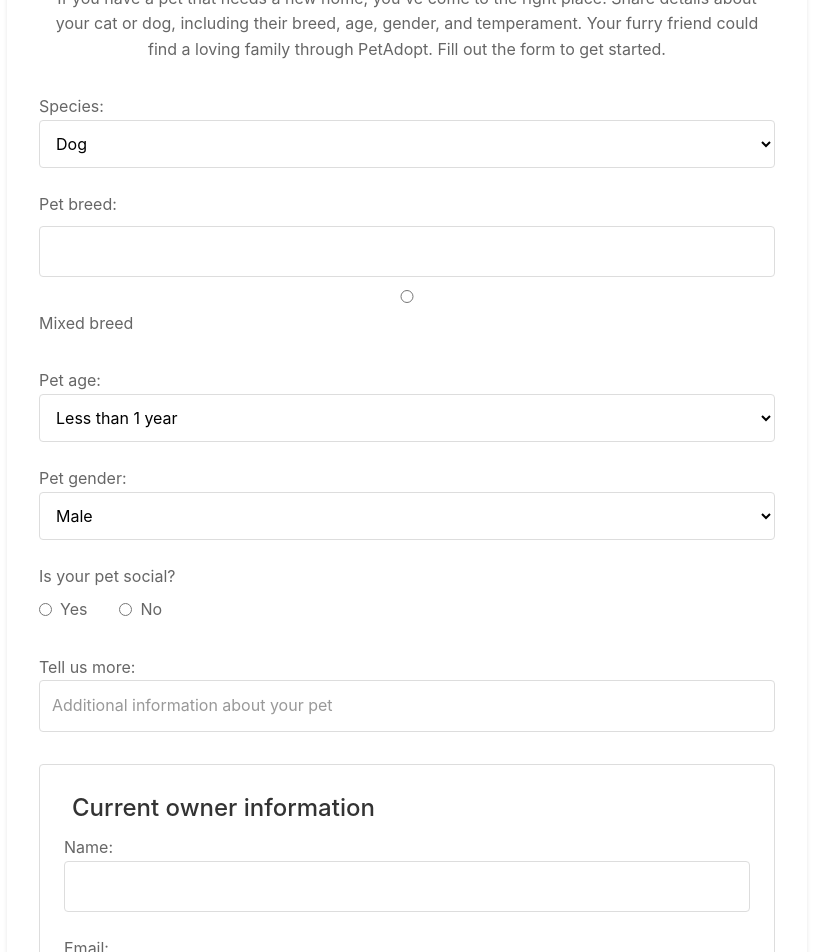
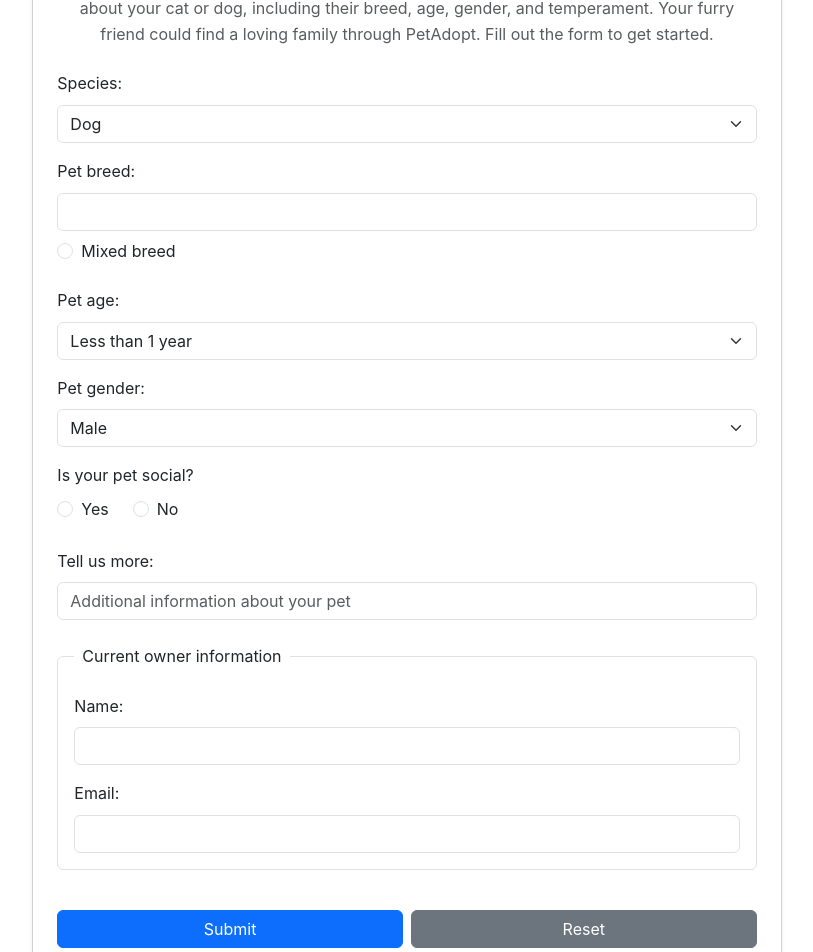
Before and after one commit to salimaammarr/TinPets, a React (Create React App) app in the folder frontend-react/: page /giveaway in a window 1280 px wide. Shown: the part 200-1152 px from the top of the page, without its empty margins (233-1046 px from the left). Built offline with nearby package versions, Linux system fonts and the light colour scheme.

Commit message:
Convert Giveaway component to use Bootstrap classes

```diff
--- a/frontend-react/src/pages/Giveaway.css
+++ /dev/null
@@ -1,153 +0,0 @@
-.giveaway {
-  max-width: 800px;
-  margin: 2rem auto;
-  padding: 2rem;
-  background-color: #ffffff;
-  border-radius: 8px;
-  box-shadow: 0 2px 4px rgba(0, 0, 0, 0.1);
-}
-
-.giveaway h1 {
-  text-align: center;
-  color: #333;
-  margin-bottom: 1rem;
-}
-
-.intro {
-  text-align: center;
-  color: #666;
-  margin-bottom: 2rem;
-  line-height: 1.6;
-}
-
-.form-group {
-  margin-bottom: 1.5rem;
-}
-
-.form-group label {
-  display: block;
-  margin-bottom: 0.5rem;
-  color: #666;
-}
-
-.form-group select,
-.form-group input[type="text"],
-.form-group input[type="email"] {
-  width: 100%;
-  padding: 0.75rem;
-  border: 1px solid #ddd;
-  border-radius: 4px;
-  font-size: 1rem;
-  background-color: #fff;
-}
-
-.breed-group {
-  margin-bottom: 2rem;
-}
-
-.breed-preference {
-  margin-top: 0.5rem;
-}
-
-.breed-preference input[type="radio"] {
-  margin-right: 0.5rem;
-}
-
-.social-group p {
-  margin-bottom: 0.5rem;
-  color: #666;
-}
-
-.radio-group {
-  display: flex;
-  gap: 2rem;
-}
-
-.radio-group label {
-  display: flex;
-  align-items: center;
-  gap: 0.5rem;
-  color: #666;
-}
-
-.owner-info {
-  margin: 2rem 0;
-  padding: 1.5rem;
-  border: 1px solid #ddd;
-  border-radius: 4px;
-}
-
-.owner-info legend {
-  color: #333;
-  font-weight: 500;
-  padding: 0 0.5rem;
-}
-
-.buttons {
-  display: flex;
-  gap: 1rem;
-  margin-top: 2rem;
-}
-
-.buttons button {
-  flex: 1;
-  padding: 0.75rem;
-  border: none;
-  border-radius: 4px;
-  font-size: 1rem;
-  cursor: pointer;
-  transition: all 0.3s ease;
-}
-
-.buttons button[type="submit"] {
-  background-color: #007bff;
-  color: white;
-}
-
-.buttons button[type="submit"]:hover {
-  background-color: #0056b3;
-}
-
-.buttons button[type="button"] {
-  background-color: #6c757d;
-  color: white;
-}
-
-.buttons button[type="button"]:hover {
-  background-color: #545b62;
-}
-
-.error-message {
-  color: #dc3545;
-  text-align: center;
-  margin-top: 1rem;
-  font-size: 0.9rem;
-}
-
-.success-message {
-  color: #28a745;
-  text-align: center;
-  margin-top: 1rem;
-  font-size: 0.9rem;
-}
-
-/* Responsive adjustments */
-@media (max-width: 768px) {
-  .giveaway {
-    margin: 1rem;
-    padding: 1rem;
-  }
-
-  .buttons {
-    flex-direction: column;
-  }
-
-  .radio-group {
-    flex-direction: column;
-    gap: 1rem;
-  }
-
-  .owner-info {
-    padding: 1rem;
-  }
-}
--- a/frontend-react/src/pages/Giveaway.tsx
+++ b/frontend-react/src/pages/Giveaway.tsx
@@ -1,5 +1,4 @@
 import React, { useState } from "react";
-import "./Giveaway.css";
 
 interface PetFormData {
   species: string;
@@ -128,59 +127,73 @@ const Giveaway: React.FC = () => {
   };
 
   return (
-    <div className="giveaway">
-      <h1>Welcome to pets giveaway!</h1>
-      <p className="intro">
-        If you have a pet that needs a new home, you've come to the right place.
-        Share details about your cat or dog, including their breed, age, gender,
-        and temperament. Your furry friend could find a loving family through
-        PetAdopt. Fill out the form to get started.
+    <div className="container py-4">
+      <div className="row justify-content-center">
+        <div className="col-lg-8">
+          <div className="card shadow-sm">
+            <div className="card-body p-4">
+              <h1 className="text-center mb-3">Welcome to pets giveaway!</h1>
+              <p className="text-muted text-center mb-4">
+                If you have a pet that needs a new home, you've come to the
+                right place. Share details about your cat or dog, including
+                their breed, age, gender, and temperament. Your furry friend
+                could find a loving family through PetAdopt. Fill out the form
+                to get started.
               </p>
 
               <form onSubmit={handleSubmit}>
-        <div className="form-group">
-          <label htmlFor="species">
+                <div className="mb-3">
+                  <label htmlFor="species" className="form-label">
                     Species:
+                  </label>
                   <select
                     id="species"
                     name="species"
+                    className="form-select"
                     value={formData.species}
                     onChange={handleInputChange}
                   >
                     <option value="dog">Dog</option>
                     <option value="cat">Cat</option>
                   </select>
-          </label>
                 </div>
 
-        <div className="form-group breed-group">
-          <label htmlFor="breed">Pet breed:</label>
+                <div className="mb-4">
+                  <label htmlFor="breed" className="form-label">
+                    Pet breed:
+                  </label>
                   <input
                     type="text"
                     id="breed"
                     name="breed"
+                    className="form-control mb-2"
                     value={formData.breed}
                     onChange={handleInputChange}
                     disabled={noPreferenceBreed}
                   />
-          <div className="breed-preference">
+                  <div className="form-check">
                     <input
                       type="radio"
                       id="mixedBreed"
                       name="breedPreference"
+                      className="form-check-input"
                       checked={noPreferenceBreed}
                       onChange={handleBreedPreferenceChange}
                     />
-            <label htmlFor="mixedBreed">Mixed breed</label>
+                    <label className="form-check-label" htmlFor="mixedBreed">
+                      Mixed breed
+                    </label>
                   </div>
                 </div>
 
-        <div className="form-group">
-          <label htmlFor="ageCategory">
+                <div className="mb-3">
+                  <label htmlFor="ageCategory" className="form-label">
                     Pet age:
+                  </label>
                   <select
                     id="ageCategory"
                     name="ageCategory"
+                    className="form-select"
                     value={formData.ageCategory}
                     onChange={handleInputChange}
                   >
@@ -190,113 +203,136 @@ const Giveaway: React.FC = () => {
                     <option>7 - 10 years</option>
                     <option>More than 10 years</option>
                   </select>
-          </label>
                 </div>
 
-        <div className="form-group">
-          <label htmlFor="gender">
+                <div className="mb-3">
+                  <label htmlFor="gender" className="form-label">
                     Pet gender:
+                  </label>
                   <select
                     id="gender"
                     name="gender"
+                    className="form-select"
                     value={formData.gender}
                     onChange={handleInputChange}
                   >
                     <option>Male</option>
                     <option>Female</option>
                   </select>
-          </label>
                 </div>
 
-        <div className="form-group social-group">
-          <p>Is your pet social?</p>
-          <div className="radio-group">
-            <label>
+                <div className="mb-4">
+                  <p className="mb-2">Is your pet social?</p>
+                  <div className="d-flex gap-4">
+                    <div className="form-check">
                       <input
                         type="radio"
+                        id="socialYes"
                         name="social"
                         value="yes"
+                        className="form-check-input"
                         checked={formData.social === "yes"}
                         onChange={handleInputChange}
                       />
+                      <label className="form-check-label" htmlFor="socialYes">
                         Yes
                       </label>
-            <label>
+                    </div>
+                    <div className="form-check">
                       <input
                         type="radio"
+                        id="socialNo"
                         name="social"
                         value="no"
+                        className="form-check-input"
                         checked={formData.social === "no"}
                         onChange={handleInputChange}
                       />
+                      <label className="form-check-label" htmlFor="socialNo">
                         No
                       </label>
                     </div>
                   </div>
+                </div>
 
-        <div className="form-group">
-          <label htmlFor="more">
+                <div className="mb-4">
+                  <label htmlFor="more" className="form-label">
                     Tell us more:
+                  </label>
                   <input
                     type="text"
                     id="more"
                     name="more"
+                    className="form-control"
                     value={formData.more}
                     onChange={handleInputChange}
                     placeholder="Additional information about your pet"
                   />
-          </label>
                 </div>
 
-        <fieldset className="owner-info">
-          <legend>Current owner information</legend>
-          <div className="form-group">
-            <label htmlFor="ownerName">
+                <fieldset className="border rounded p-3 mb-4">
+                  <legend className="float-none w-auto px-2 fs-6">
+                    Current owner information
+                  </legend>
+                  <div className="mb-3">
+                    <label htmlFor="ownerName" className="form-label">
                       Name:
+                    </label>
                     <input
                       type="text"
                       id="ownerName"
                       name="ownerName"
+                      className="form-control"
                       value={formData.ownerName}
                       onChange={handleInputChange}
                       required
                     />
+                  </div>
+                  <div className="mb-0">
+                    <label htmlFor="ownerEmail" className="form-label">
+                      Email:
                     </label>
-          </div>
-          <div className="form-group">
-            <label htmlFor="ownerEmail">
-              Email:
                     <input
                       type="email"
                       id="ownerEmail"
                       name="ownerEmail"
+                      className="form-control"
                       value={formData.ownerEmail}
                       onChange={handleInputChange}
                       required
                     />
-            </label>
                   </div>
                 </fieldset>
 
-        <div className="buttons">
-          <button type="submit">Submit</button>
-          <button type="button" onClick={handleReset}>
+                <div className="d-grid gap-2 d-md-flex justify-content-center">
+                  <button type="submit" className="btn btn-primary px-4">
+                    Submit
+                  </button>
+                  <button
+                    type="button"
+                    className="btn btn-secondary px-4"
+                    onClick={handleReset}
+                  >
                     Reset
                   </button>
                 </div>
 
                 {message && (
-          <p
-            className={
+                  <div
+                    className={`alert ${
                       message.includes("successful")
-                ? "success-message"
-                : "error-message"
-            }
+                        ? "alert-success"
+                        : "alert-danger"
+                    } mt-3 text-center`}
                   >
                     {message}
-          </p>
+                  </div>
                 )}
               </form>
+            </div>
+          </div>
+        </div>
+      </div>
     </div>
   );
 };
```
Lines whose indentation alone changed are shown as unchanged.
